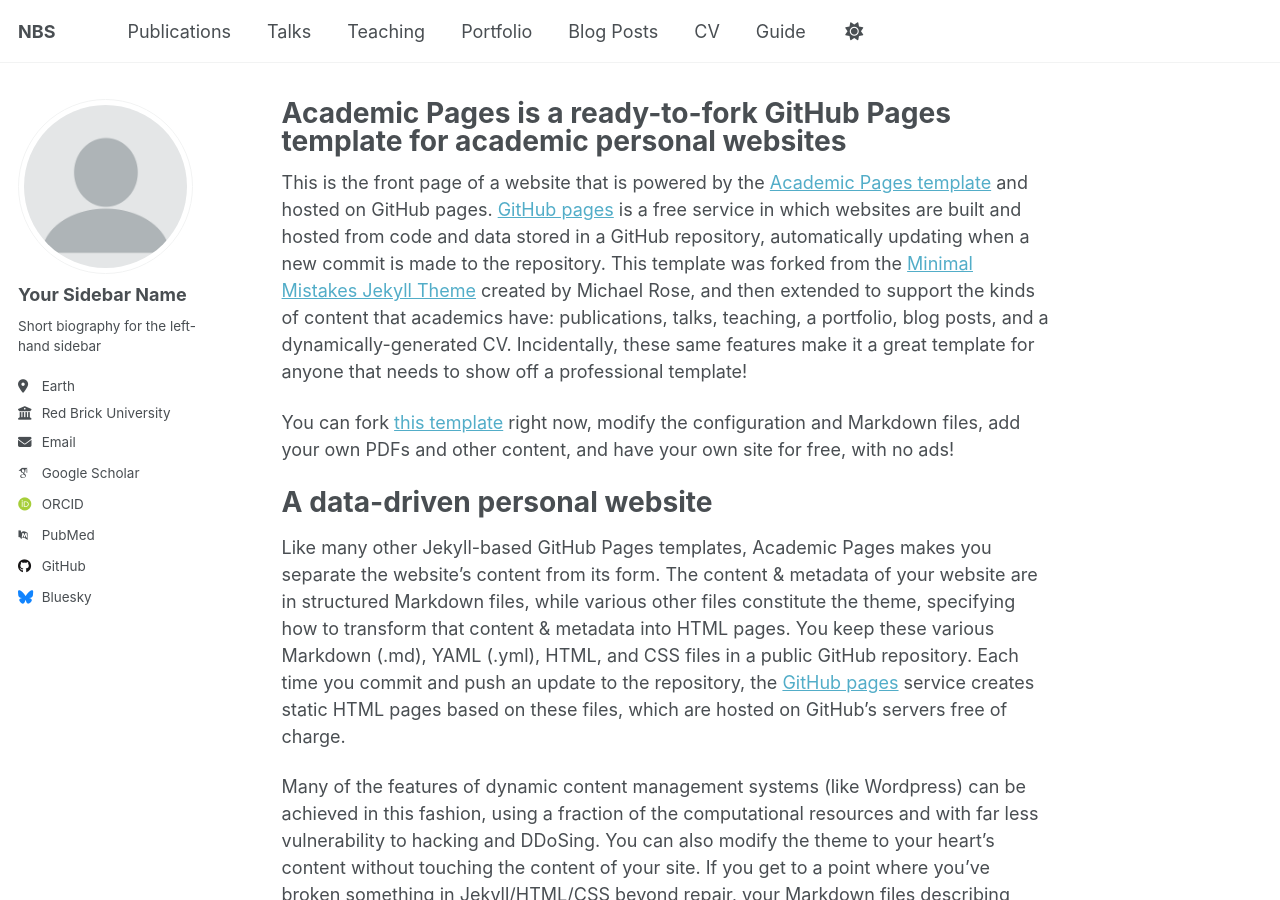
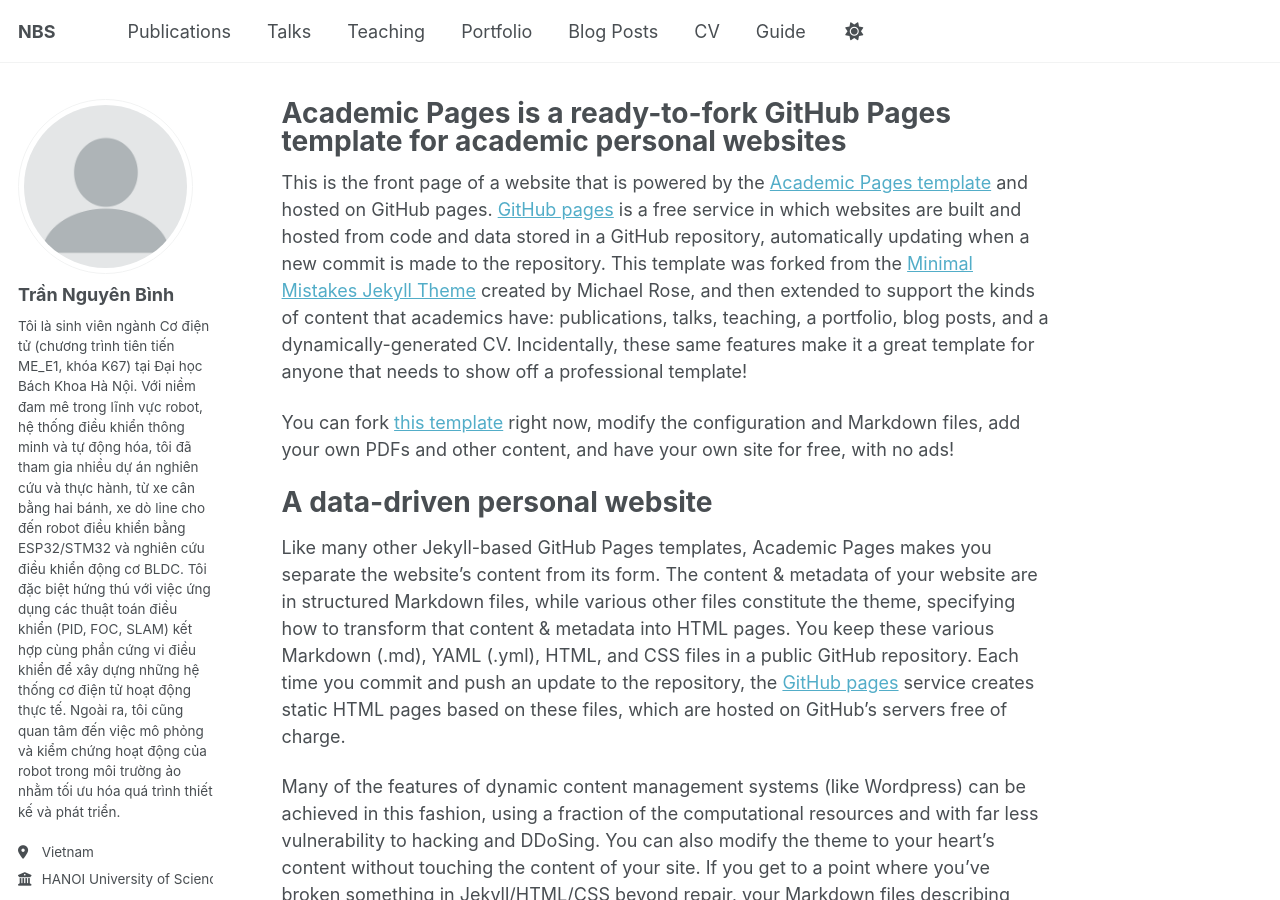
Before and after one commit to nguyenbinh-shark/nguyenbinh-shark.github.io, a Jekyll site: the page built from _pages/about.md, in a window 1280 px wide and 900 px high. Built offline with Jekyll 4.4.1, drawn with Linux system fonts in a browser that asks for light colours; some web fonts are replaced; a script that is not in the unit is left out.

Commit message:
Update _config.yml

```diff
--- a/_config.yml
+++ b/_config.yml
@@ -23,13 +23,13 @@
 author:
   # Biographic information
   avatar           : "profile.png"
-  name             : "Your Sidebar Name"
+  name             : "Trần Nguyên Bình"
   pronouns         : # example: "she/her"
-  bio              : "Short biography for the left-hand sidebar"
-  location         : "Earth"
-  employer         : "Red Brick University"
-  uri              : # URL
-  email            : "none@example.org"
+  bio              : "Tôi là sinh viên ngành Cơ điện tử (chương trình tiên tiến ME_E1, khóa K67) tại Đại học Bách Khoa Hà Nội. Với niềm đam mê trong lĩnh vực robot, hệ thống điều khiển thông minh và tự động hóa, tôi đã tham gia nhiều dự án nghiên cứu và thực hành, từ xe cân bằng hai bánh, xe dò line cho đến robot điều khiển bằng ESP32/STM32 và nghiên cứu điều khiển động cơ BLDC. Tôi đặc biệt hứng thú với việc ứng dụng các thuật toán điều khiển (PID, FOC, SLAM) kết hợp cùng phần cứng vi điều khiển để xây dựng những hệ thống cơ điện tử hoạt động thực tế. Ngoài ra, tôi cũng quan tâm đến việc mô phỏng và kiểm chứng hoạt động của robot trong môi trường ảo nhằm tối ưu hóa quá trình thiết kế và phát triển."
+  location         : "Vietnam"
+  employer         : "HANOI University of Science and Technology"
+  uri              : https://hust.edu.vn/en/
+  email            : "trannguyenbinh.shark@gmail.com"
 
   # Academic websites
   academia         : # URL
```
